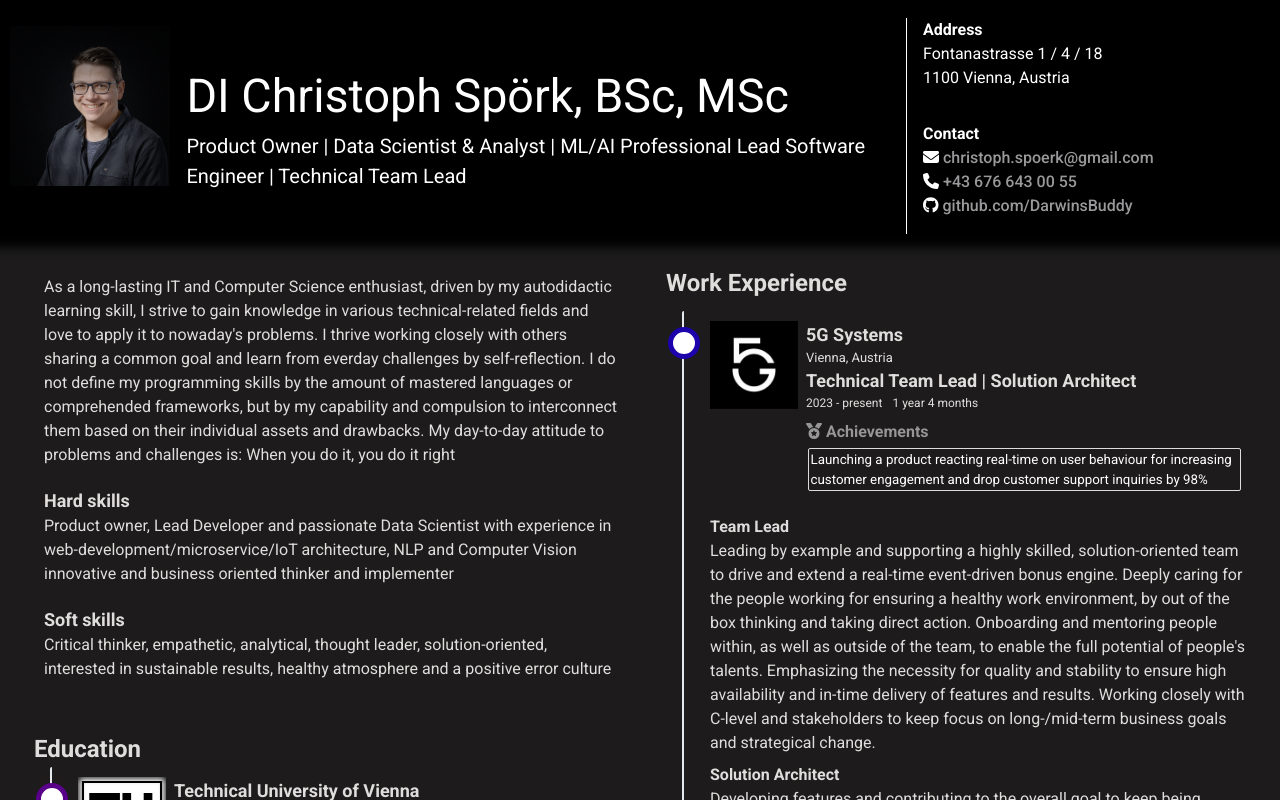
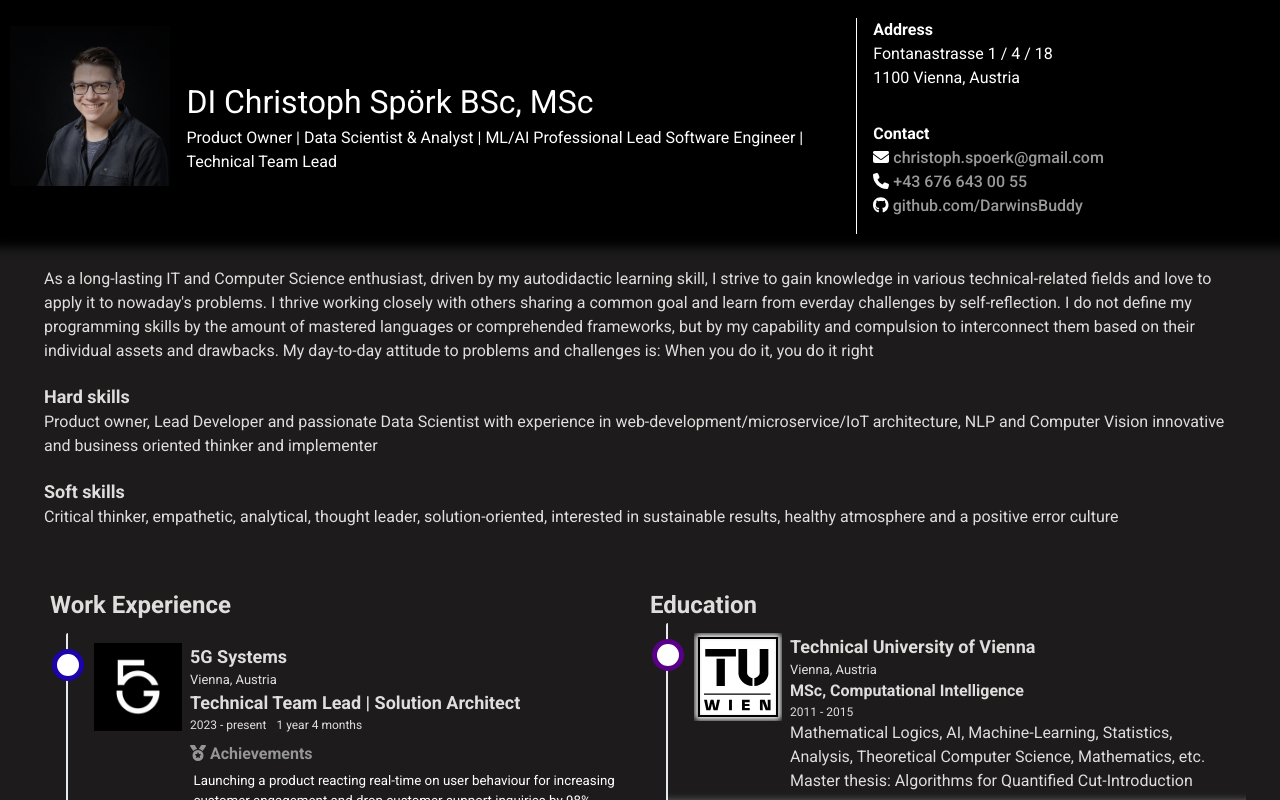
Before and after one commit to DarwinsBuddy/darwinsbuddy.github.io, a React (Vite) app: page / in a window 1280 px wide. Shown: the top 800 px of the page. Built offline with nearby package versions, Linux system fonts and the light colour scheme.

Commit message:
Add pdf generation script
Fix styling

```diff
--- a/package.json
+++ b/package.json
@@ -15,6 +15,7 @@
     "@fortawesome/free-regular-svg-icons": "^6.6.0",
     "@fortawesome/free-solid-svg-icons": "^6.6.0",
     "@fortawesome/react-fontawesome": "^0.2.2",
+    "browsershot": "^1.0.0",
     "react": "^18.3.1",
     "react-dom": "^18.3.1"
   },
@@ -27,6 +28,7 @@
     "eslint-plugin-react-hooks": "^5.1.0-rc.0",
     "eslint-plugin-react-refresh": "^0.4.9",
     "globals": "^15.9.0",
+    "puppeteer": "^23.3.0",
     "typescript": "^5.5.3",
     "typescript-eslint": "^8.0.1",
     "vite": "^5.4.1"
--- a/src/App.css
+++ b/src/App.css
@@ -43,6 +43,11 @@
   flex-direction: row;
 }
 
+.row-reverse {
+  display: flex;
+  flex-direction: row-reverse;
+}
+
 .col {
   display: flex;
   flex-direction: column;
--- a/src/App.tsx
+++ b/src/App.tsx
@@ -9,13 +9,15 @@ function App() {
     <div className="App">
       <Header />
       <div className="content">
+        <div className="row">
+          <AboutMe />
+        </div>
         <div className="split-view row">
-          <div className="col mt-1 split-view-col">
-            <AboutMe />
-            <Education />
+        <div className="col mt-1 split-view-col">
+            <Work />
           </div>
           <div className="col mt-1 split-view-col">
-            <Work />
+            <Education />
           </div>
         </div>
       </div>
--- a/src/components/header/header.css
+++ b/src/components/header/header.css
@@ -46,12 +46,12 @@
 
 .header-title {
   font-family: 'Roboto', system-ui, -apple-system, BlinkMacSystemFont, 'Segoe UI', Roboto, Oxygen, Ubuntu, Cantarell, 'Open Sans', 'Helvetica Neue', sans-serif;
-  font-size: 35pt;
+  font-size: 2rem;
 }
 
 .header-sub-title {
   font-family: 'Roboto', system-ui, -apple-system, BlinkMacSystemFont, 'Segoe UI', Roboto, Oxygen, Ubuntu, Cantarell, 'Open Sans', 'Helvetica Neue', sans-serif;
-  font-size: 15pt;
+  font-size: 1rem;
   word-wrap: break-word;
 }
 
--- a/src/components/header/header.tsx
+++ b/src/components/header/header.tsx
@@ -9,7 +9,7 @@ export function Header() {
       <div className="persona">
         <div className="portrait"></div>
         <div className="title-container">
-          <div className="header-title">DI Christoph Spörk, BSc, MSc</div>
+          <div className="header-title">DI Christoph Spörk BSc, MSc</div>
           <div className="header-sub-title">
             Product Owner | Data Scientist & Analyst | ML/AI Professional Lead
             Software Engineer | Technical Team Lead
--- a/src/components/utils.css
+++ b/src/components/utils.css
@@ -24,7 +24,7 @@
 
 .achievement {
   margin: 1.5px;
-  border: 1px #dcdcdc solid;
+
   border-radius: 2px;
   font-size: 10pt;
   padding: 0.5px 2px;
@@ -39,3 +39,12 @@
   padding: 0.5px 2px;
   color: white;
 }
+
+
+.button-link {
+  display: flex;
+  justify-content: center;
+  padding: 5px;
+  font-size: 15pt;
+  cursor: pointer;
+}
--- a/src/components/work/work.tsx
+++ b/src/components/work/work.tsx
@@ -7,6 +7,7 @@ import {
   faPeopleRoof,
 } from "@fortawesome/free-solid-svg-icons";
 import { FontAwesomeIcon } from "@fortawesome/react-fontawesome";
+import { useState } from "react";
 
 const data: Work[] = workData;
 
@@ -229,7 +230,21 @@ function renderWork(work: Work): JSX.Element {
   }
 }
 
-export function Work() {
+function generateView(count: number) {
+  return data
+  .sort((a: Work, b: Work) => b.id - a.id)
+  .slice(0, count)
+  .map((w: Work) => renderWork(w));
+}
+
+export interface WorkProps {
+  count?: number;
+}
+
+export function Work(props: WorkProps) {
+
+  const [count, setCount] = useState(props.count || 5);
+
   return (
     <div className="container">
       <div className="card">
@@ -238,9 +253,13 @@ export function Work() {
             <h2>Work Experience</h2>
             <div className="container">
               <div className="timeline">
-                {data
-                  .sort((a: Work, b: Work) => b.id - a.id)
-                  .map((w: Work) => renderWork(w))}
+                {generateView(count)}
+                {renderIf(() => data.length > count,
+                  () => <div className="button-link">
+                      <a onClick={() => setCount(100)}>More...</a>
+                    </div>,
+                  () => <></>
+                )}
               </div>
             </div>
           </div>
--- a/src/index.css
+++ b/src/index.css
@@ -48,6 +48,20 @@
   --black: #000;
 }
 
+@media (prefers-color-scheme: light) {
+  :root {
+    color: #213547;
+    background-color: #ffffff;
+  }
+  a:hover {
+    color: #747bff;
+  }
+  button {
+    background-color: #f9f9f9;
+  }
+}
+
+
 a {
   font-weight: 500;
   color: #99999b;
@@ -95,19 +109,6 @@ button:hover {
 button:focus,
 button:focus-visible {
   outline: 4px auto -webkit-focus-ring-color;
-}
-
-@media (prefers-color-scheme: light) {
-  :root {
-    color: #213547;
-    background-color: #ffffff;
-  }
-  a:hover {
-    color: #747bff;
-  }
-  button {
-    background-color: #f9f9f9;
-  }
 }
 
 div, p {
```
Also changed, not shown: generate-pdf.cjs (added, +20 -0 lines), 2 other files (tests, documents, lock files or other folders).
